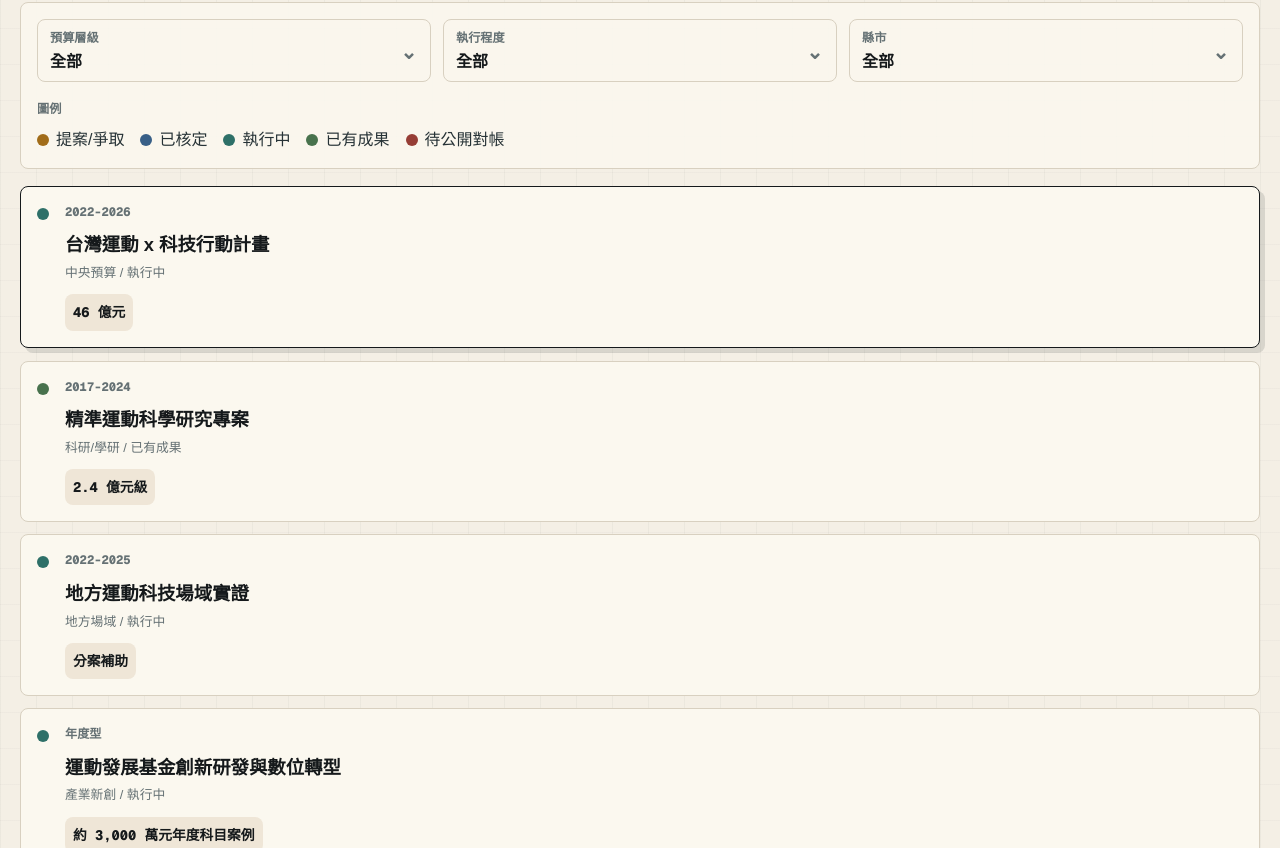
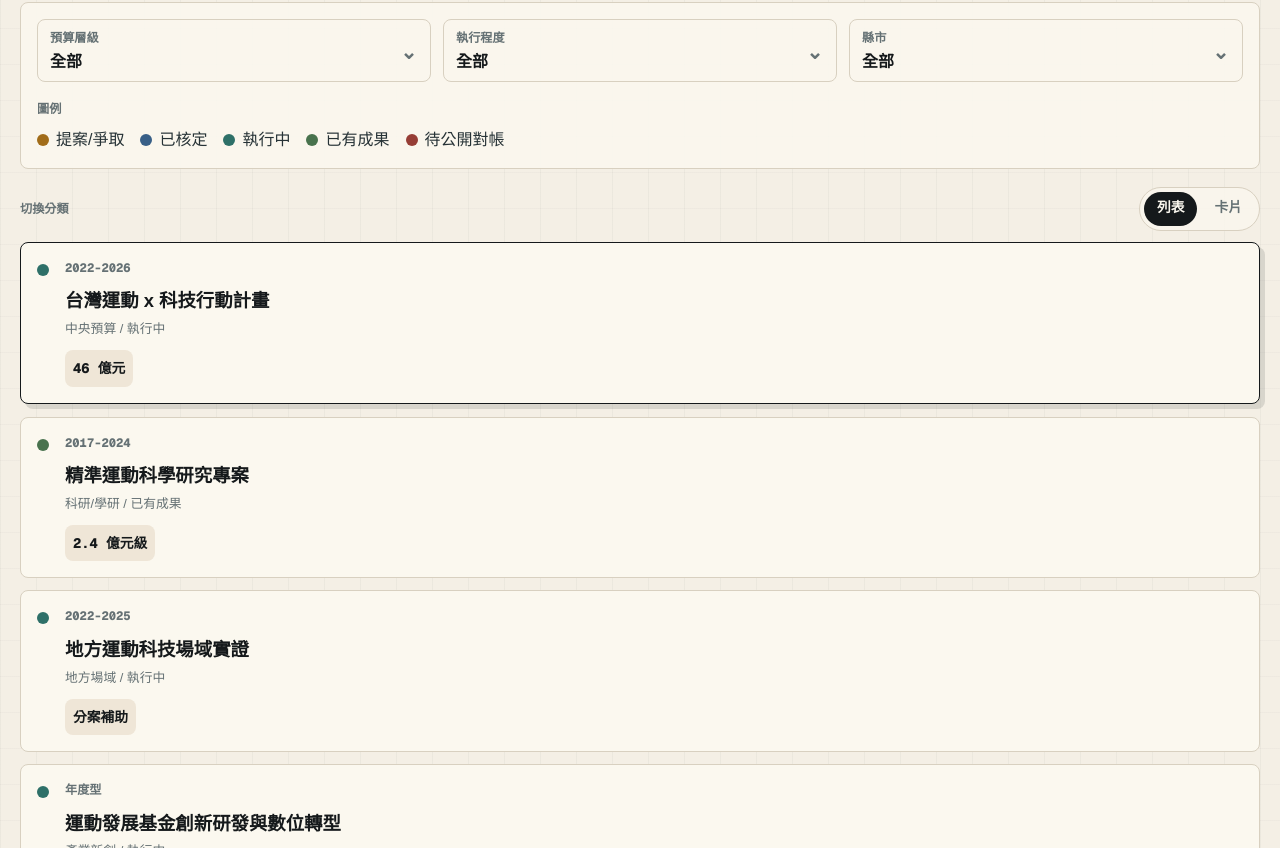
Before and after one commit to doublemoreart-dotcom/sporttech, a Next.js app: page / in a window 1280 px wide. Shown: the part 1052-1900 px from the top of the page. Built offline with nearby package versions, Linux system fonts and the light colour scheme.

Commit message:
Add list and card view toggle

```diff
--- a/app/globals.css
+++ b/app/globals.css
@@ -482,9 +482,60 @@ h1 {
   white-space: nowrap;
 }
 
+.results-panel {
+  display: grid;
+  gap: 12px;
+}
+
+.results-toolbar {
+  align-items: center;
+  display: flex;
+  gap: 12px;
+  justify-content: space-between;
+}
+
+.results-toolbar .control-label {
+  margin: 0;
+}
+
+.view-toggle {
+  align-items: center;
+  background: rgba(251, 248, 239, 0.78);
+  border: 1px solid var(--line);
+  border-radius: 999px;
+  display: inline-flex;
+  gap: 4px;
+  padding: 4px;
+}
+
+.view-toggle button {
+  background: transparent;
+  border: 0;
+  border-radius: 999px;
+  color: var(--muted);
+  font-size: 0.86rem;
+  font-weight: 800;
+  min-height: 34px;
+  padding: 6px 13px;
+}
+
+.view-toggle button[aria-pressed="true"] {
+  background: var(--ink);
+  color: var(--panel);
+}
+
+.view-toggle button:focus-visible {
+  outline: 2px solid var(--gold);
+  outline-offset: 2px;
+}
+
 .lane-map {
   display: grid;
   gap: 12px;
+}
+
+.lane-map.card-view {
+  grid-template-columns: repeat(3, minmax(0, 1fr));
 }
 
 .lane {
@@ -507,6 +558,11 @@ h1 {
     box-shadow 160ms ease,
     transform 160ms ease;
   width: 100%;
+}
+
+.card-view .lane {
+  align-content: start;
+  min-height: 210px;
 }
 
 .lane:hover,
@@ -1084,6 +1140,10 @@ li {
     grid-template-columns: repeat(2, minmax(0, 1fr));
   }
 
+  .lane-map.card-view {
+    grid-template-columns: repeat(2, minmax(0, 1fr));
+  }
+
 }
 
 @media (max-width: 700px) {
@@ -1106,6 +1166,15 @@ li {
   }
 
   .filter-grid {
+    grid-template-columns: 1fr;
+  }
+
+  .results-toolbar {
+    align-items: flex-start;
+    flex-direction: column;
+  }
+
+  .lane-map.card-view {
     grid-template-columns: 1fr;
   }
 
--- a/app/page.tsx
+++ b/app/page.tsx
@@ -30,6 +30,7 @@ export default function Home() {
   const [activeFlow, setActiveFlow] = useState(flows[0].id);
   const [drawerOpen, setDrawerOpen] = useState(false);
   const [activeMetric, setActiveMetric] = useState<(typeof metrics)[number] | null>(null);
+  const [itemView, setItemView] = useState<"list" | "card">("list");
   const [isPreloading, setIsPreloading] = useState(true);
   const closeButtonRef = useRef<HTMLButtonElement>(null);
   const metricCloseButtonRef = useRef<HTMLButtonElement>(null);
@@ -307,7 +308,27 @@ export default function Home() {
           </div>
         </aside>
 
-        <section className="lane-map" aria-label="預算項目清單">
+        <section className="results-panel" aria-label="預算項目">
+          <div className="results-toolbar">
+            <span className="control-label">切換分類</span>
+            <div className="view-toggle" role="group" aria-label="預算項目顯示方式">
+              <button
+                aria-pressed={itemView === "list"}
+                onClick={() => setItemView("list")}
+                type="button"
+              >
+                列表
+              </button>
+              <button
+                aria-pressed={itemView === "card"}
+                onClick={() => setItemView("card")}
+                type="button"
+              >
+                卡片
+              </button>
+            </div>
+          </div>
+          <div className={`lane-map ${itemView === "card" ? "card-view" : "list-view"}`} aria-label="預算項目清單">
             {filtered.map((flow) => (
               <button
                 className={active?.id === flow.id ? "lane active" : "lane"}
@@ -330,6 +351,7 @@ export default function Home() {
             {filtered.length === 0 && (
               <div className="empty-state">目前沒有符合這組條件的公開可辨識項目。</div>
             )}
+          </div>
         </section>
       </section>
 
```
Also changed, not shown: 1 other file (tests, documents, lock files or other folders). Lines whose indentation alone changed are shown as unchanged.
